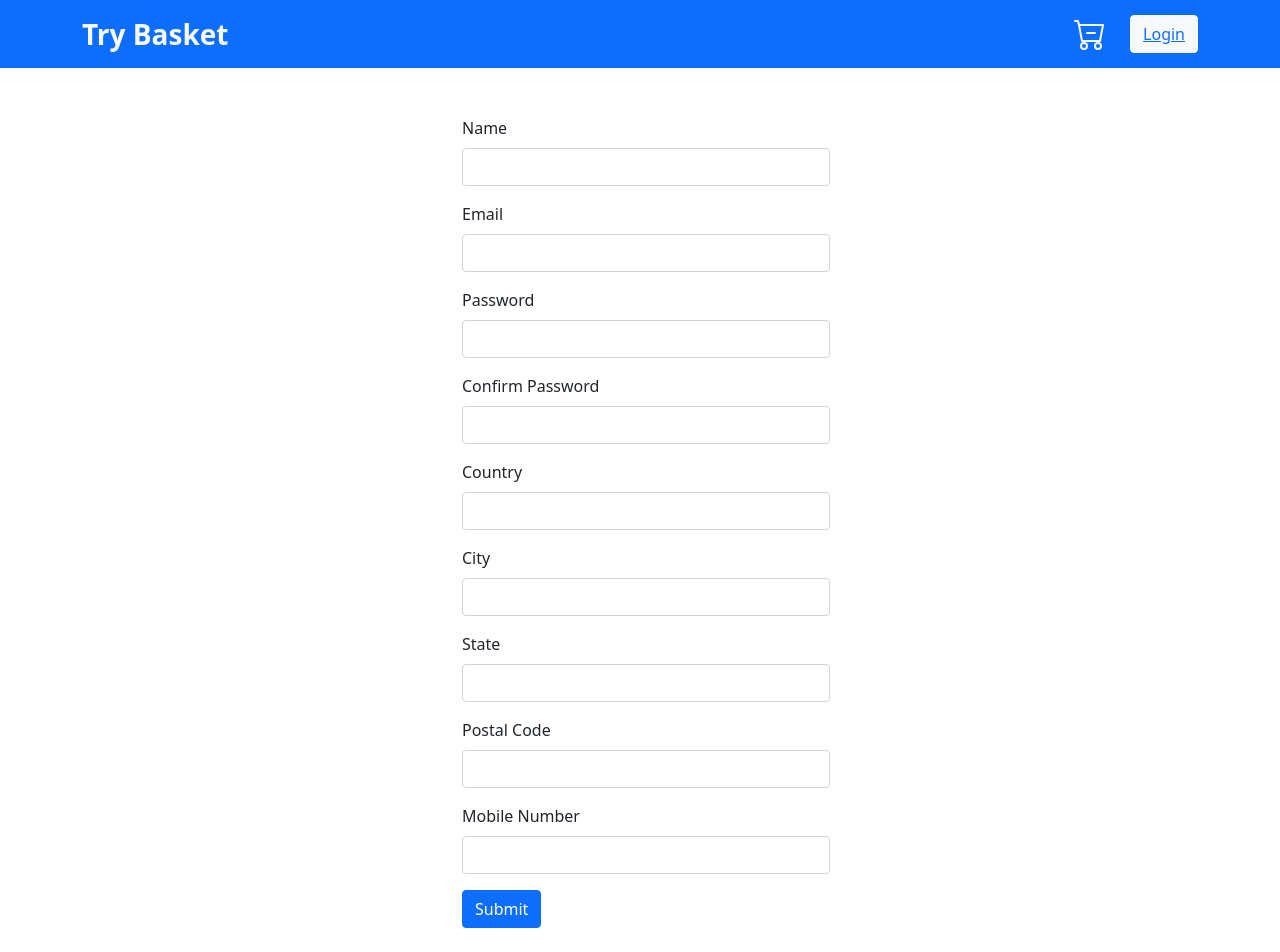
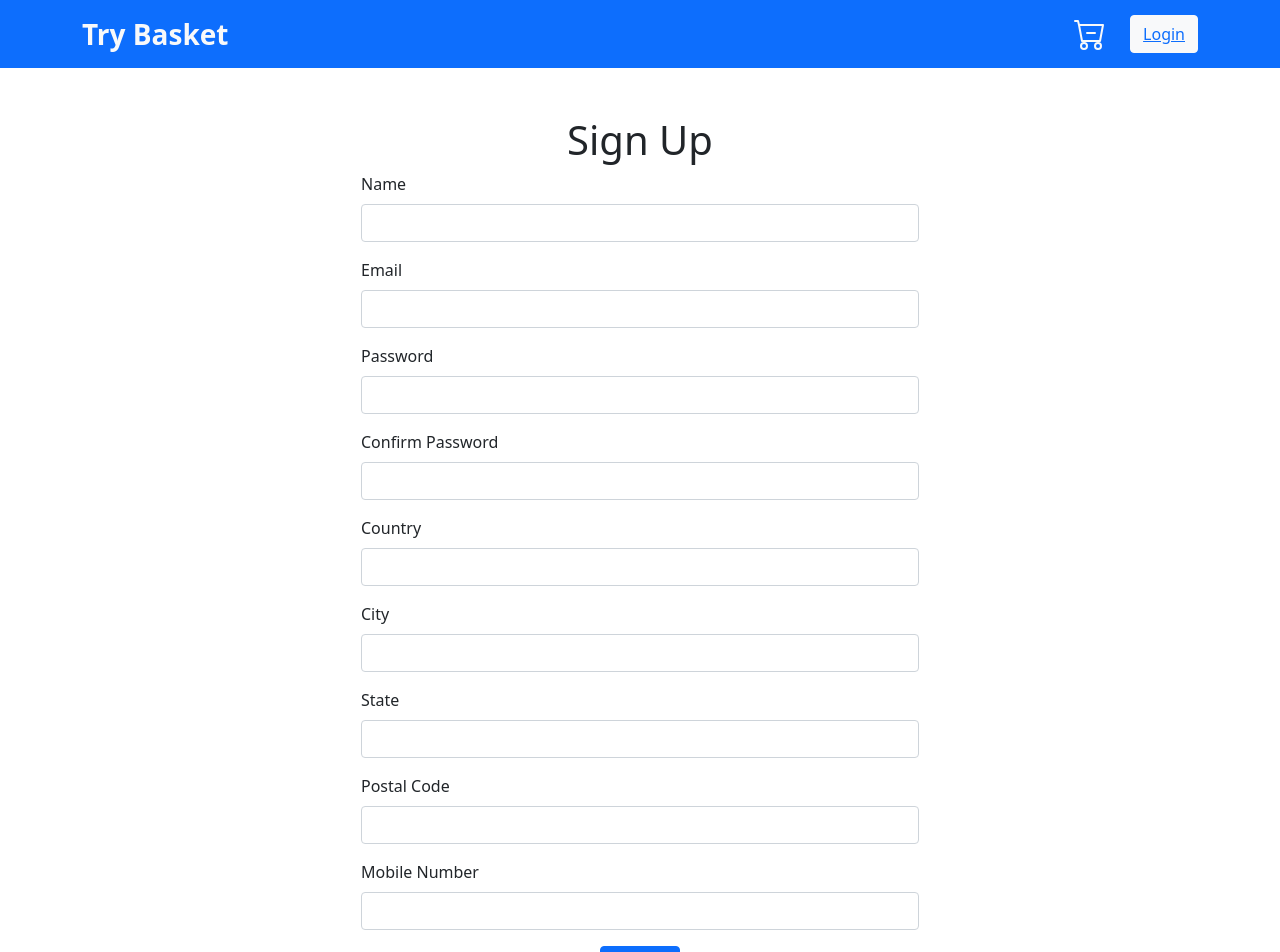
Before and after one commit to fahadshoukat/hackathon-project-2022, a React (Create React App) app: page /signup in a window 1280 px wide. Shown: the top 952 px of the page. Built offline with nearby package versions, Linux system fonts and the light colour scheme.

Commit message:
display products on dashboard and add validation

```diff
--- a/src/components/addProduct/AddProduct.js
+++ b/src/components/addProduct/AddProduct.js
@@ -2,10 +2,12 @@ import React, { useState } from "react";
 import {addDoc, collection} from 'firebase/firestore/lite'
 import { fireStore, storage } from "../../config/firebase";
 import { ref, uploadBytesResumable, getDownloadURL } from "firebase/storage";
+import { useNavigate } from "react-router-dom";
 
 const AddProduct = () => {
   const [product, setProduct] = useState({});
   const [image, setImage] = useState(null);
+  const navigate = useNavigate();
 
 
   const handleInputs = (e) => {
@@ -69,6 +71,7 @@ let formData = {...product, image: downloadURL}
                   className="form-control"
                   id="productName"
                   onChange={handleInputs}
+                  required
                 />
               </div>
               <div className="mb-3 col-md-6">
@@ -81,6 +84,7 @@ let formData = {...product, image: downloadURL}
                     id="category"
                     className="form-control"
                     onChange={handleInputs}
+                    required
                   >
                     <option value="" defaultValue>
                       Select category
@@ -101,6 +105,7 @@ let formData = {...product, image: downloadURL}
                   onChange={handleInputs}
                   className="form-control"
                   id="price"
+                  required
                 />
               </div>
               <div className="mb-3 col-md-6">
@@ -113,6 +118,7 @@ let formData = {...product, image: downloadURL}
                   name="totalProducts"
                   className="form-control"
                   id="totalProducts"
+                  required
                 />
               </div>
               <div className="mb-3 col-md-6">
@@ -125,6 +131,7 @@ let formData = {...product, image: downloadURL}
                   onChange={handleInputs}
                   className="form-control"
                   id="description"
+                  required
                 />
               </div>
               <div className="mb-3 col-md-6">
@@ -137,9 +144,10 @@ let formData = {...product, image: downloadURL}
                   onChange={(e) => setImage(e.target.files[0])}
                   className="form-control"
                   id="exampleInputCity1"
+                  required
                 />
               </div>
-              <button type="submit" className="btn btn-primary">
+              <button type="submit" className="btn btn-primary" onClick={() => navigate('/allProducts')}>
                 Add Product
               </button>
             </form>
--- a/src/components/allProducts/AllProducts.js
+++ b/src/components/allProducts/AllProducts.js
@@ -1,13 +1,14 @@
 import React, { useEffect, useState } from "react";
+import { useNavigate } from "react-router-dom";
 import { collection, getDocs } from "firebase/firestore/lite";
 import { fireStore } from "../../config/firebase";
 
 const AllProducts = () => {
   const [fetchData, setFetchData] = useState([]);
+  const navigate = useNavigate();
 
   useEffect(() => {
     fetchProducts();
-    console.log("fetchData", fetchData);
   }, []);
 
   const fetchProducts = async () => {
@@ -15,21 +16,40 @@ const AllProducts = () => {
 
     const querySnapshot = await getDocs(collection(fireStore, "products"));
     querySnapshot.forEach((doc) => {
-      array.push(doc);
+      array.push(doc.data());
     });
     setFetchData(array);
   };
+
+  console.log(fetchData);
   return (
-    <div className="card" style={{width: '18rem'}}>
-      <img src="" className="card-img-top" alt="image" />
-      <div className="card-body">
-        <p className="card-text">
-          Some quick example text to build on the card title and make up the
-          bulk of the card's content.
-        </p>
-        <p className="card-text">price</p>
-        <div className="d-grid">
-        <button className="btn btn-success">Add To Cart</button>
+    <div className="py-3">
+      <div className="container">
+        <div className="row">
+          <div className="col">
+              <h1 className="text-center">Featured Products</h1>
+          <div className="row row-cols-1 row-cols-md-3 g-4 mt-5 mx-auto">
+            {fetchData.map((item) => {
+              return (
+
+                  <div className="card border-0" style={{ width: "18rem" }}>
+                    <img
+                      src={item.image}
+                      className="card-img-top img-fluid"
+                      alt="image"
+                    />
+                    <div className="card-body">
+                      <p className="card-text">{item.name}</p>
+                      <p className="card-text">{item.price}</p>
+                      <div className="d-grid">
+                        <button className="btn btn-success" onClick={() => navigate('/signup')}>Add To Cart</button>
+                      </div>
+                    </div>
+                  </div>
+              );
+            })}
+            </div>
+          </div>
         </div>
       </div>
     </div>
--- a/src/components/login/Login.js
+++ b/src/components/login/Login.js
@@ -1,6 +1,8 @@
 import React from "react";
+import { useNavigate } from "react-router-dom";
 
 const Login = () => {
+    const navigate = useNavigate();
   return (
     <div className="py-5">
       <div className="container">
@@ -17,6 +19,7 @@ const Login = () => {
                   class="form-control"
                   id="exampleInputEmail1"
                   aria-describedby="emailHelp"
+                  required
                 />
               </div>
               <div class="mb-3 col-md-6">
@@ -28,9 +31,10 @@ const Login = () => {
                   name="password"
                   class="form-control"
                   id="exampleInputPassword1"
+                  required
                 />
               </div>
-              <button type="submit" class="btn btn-primary">
+              <button type="submit" class="btn btn-primary" onClick={() => navigate('/addProduct')}>
                 Submit
               </button>
             </form>
--- a/src/components/signup/SignUp.js
+++ b/src/components/signup/SignUp.js
@@ -2,9 +2,11 @@ import React, { useState } from "react";
 import { auth, fireStore } from "../../config/firebase";
 import { doc, setDoc, serverTimestamp } from "firebase/firestore/lite";
 import { getAuth, createUserWithEmailAndPassword } from "firebase/auth";
+import { useNavigate } from "react-router-dom";
 
 const SignUp = () => {
   const [inputs, setInputs] = useState({});
+  const navigate = useNavigate();
 
   const handleInputs = (e) => {
     const { name, value } = e.target;
@@ -63,9 +65,10 @@ const SignUp = () => {
     <div className="py-5">
       <div className="container">
         <div className="row">
-          <div className="col offset-md-4">
+          <div className="col">
             <form onSubmit={handleSubmit}>
-              <div className="mb-3 col-md-6">
+                <h1 className="text-center">Sign Up</h1>
+              <div className="mb-3 col-md-6 offset-md-3">
                 <label htmlFor="exampleInputName" className="form-label">
                   Name
                 </label>
@@ -75,9 +78,10 @@ const SignUp = () => {
                   className="form-control"
                   id="exampleInputName"
                   onChange={handleInputs}
+                  required
                 />
               </div>
-              <div className="mb-3 col-md-6">
+              <div className="mb-3 col-md-6 offset-md-3">
                 <label htmlFor="exampleInputEmail" className="form-label">
                   Email
                 </label>
@@ -88,9 +92,10 @@ const SignUp = () => {
                   className="form-control"
                   id="exampleInputEmail"
                   aria-describedby="emailHelp"
+                  required
                 />
               </div>
-              <div className="mb-3 col-md-6">
+              <div className="mb-3 col-md-6 offset-md-3">
                 <label htmlFor="exampleInputPassword1" className="form-label">
                   Password
                 </label>
@@ -100,9 +105,10 @@ const SignUp = () => {
                   onChange={handleInputs}
                   className="form-control"
                   id="exampleInputPassword1"
+                  required
                 />
               </div>
-              <div className="mb-3 col-md-6">
+              <div className="mb-3 col-md-6 offset-md-3">
                 <label
                   htmlFor="exampleInputConfirmPassword1"
                   className="form-label"
@@ -115,9 +121,10 @@ const SignUp = () => {
                   name="confirmPassword"
                   className="form-control"
                   id="exampleInputConfirmPassword1"
+                  required
                 />
               </div>
-              <div className="mb-3 col-md-6">
+              <div className="mb-3 col-md-6 offset-md-3">
                 <label htmlFor="exampleInputCountry1" className="form-label">
                   Country
                 </label>
@@ -127,9 +134,10 @@ const SignUp = () => {
                   onChange={handleInputs}
                   className="form-control"
                   id="exampleInputCountry1"
+                  required
                 />
               </div>
-              <div className="mb-3 col-md-6">
+              <div className="mb-3 col-md-6 offset-md-3">
                 <label htmlFor="exampleInputCity1" className="form-label">
                   City
                 </label>
@@ -139,9 +147,10 @@ const SignUp = () => {
                   onChange={handleInputs}
                   className="form-control"
                   id="exampleInputCity1"
+                  required
                 />
               </div>
-              <div className="mb-3 col-md-6">
+              <div className="mb-3 col-md-6 offset-md-3">
                 <label htmlFor="exampleInputState1" className="form-label">
                   State
                 </label>
@@ -151,9 +160,10 @@ const SignUp = () => {
                   onChange={handleInputs}
                   className="form-control"
                   id="exampleInputState1"
+                  required
                 />
               </div>
-              <div className="mb-3 col-md-6">
+              <div className="mb-3 col-md-6 offset-md-3">
                 <label htmlFor="exampleInputPCode1" className="form-label">
                   Postal Code
                 </label>
@@ -163,9 +173,10 @@ const SignUp = () => {
                   onChange={handleInputs}
                   className="form-control"
                   id="exampleInputPCode1"
+                  required
                 />
               </div>
-              <div className="mb-3 col-md-6">
+              <div className="mb-3 col-md-6 offset-md-3">
                 <label htmlFor="exampleInputMNumber1" className="form-label">
                   Mobile Number
                 </label>
@@ -175,11 +186,14 @@ const SignUp = () => {
                   onChange={handleInputs}
                   className="form-control"
                   id="exampleInputMNumber1"
+                  required
                 />
               </div>
-              <button type="submit" className="btn btn-primary">
+              <div className="mb-3 text-center col-md-6 offset-md-3">
+              <button type="submit" className="btn btn-primary" onClick={() => navigate('/')}>
                 Submit
               </button>
+              </div>
             </form>
           </div>
         </div>
```
